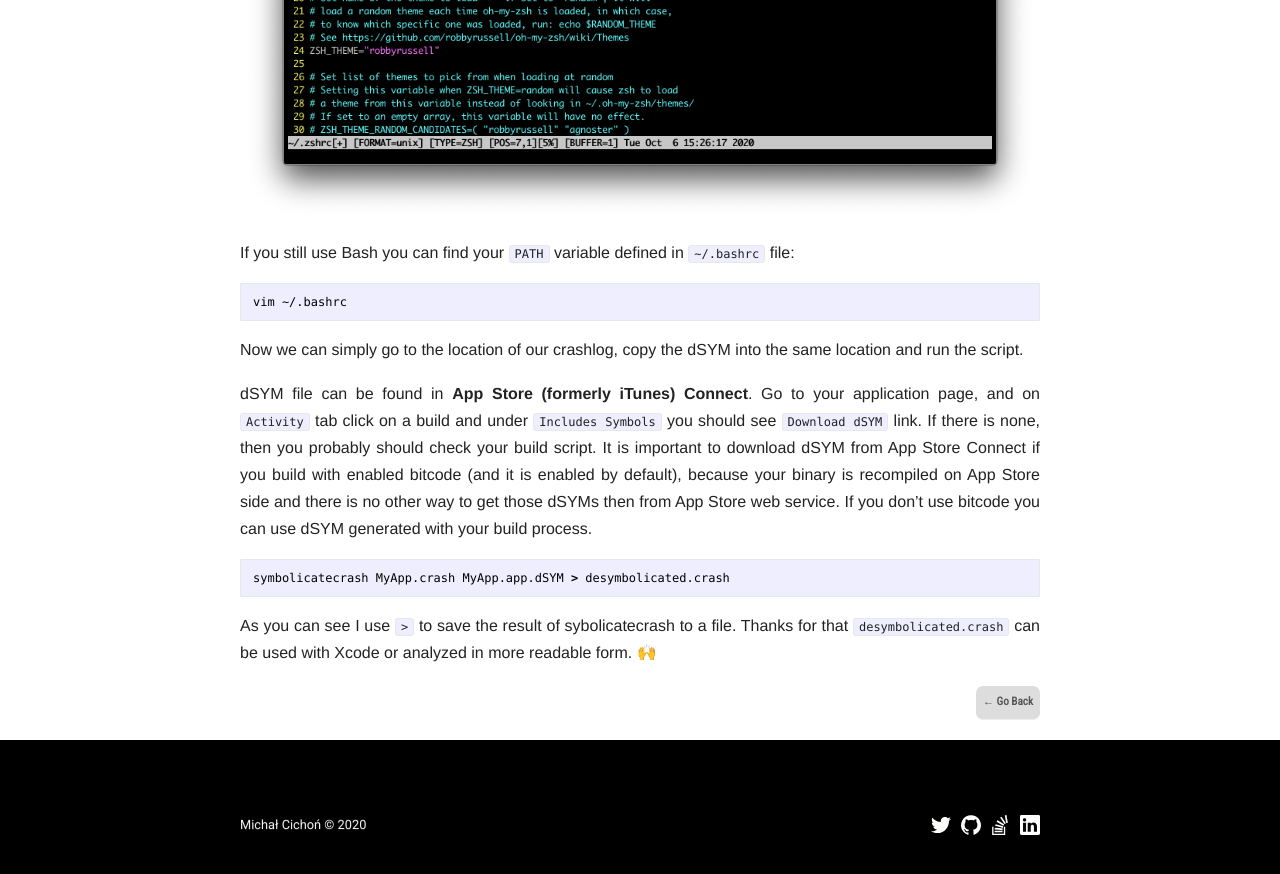
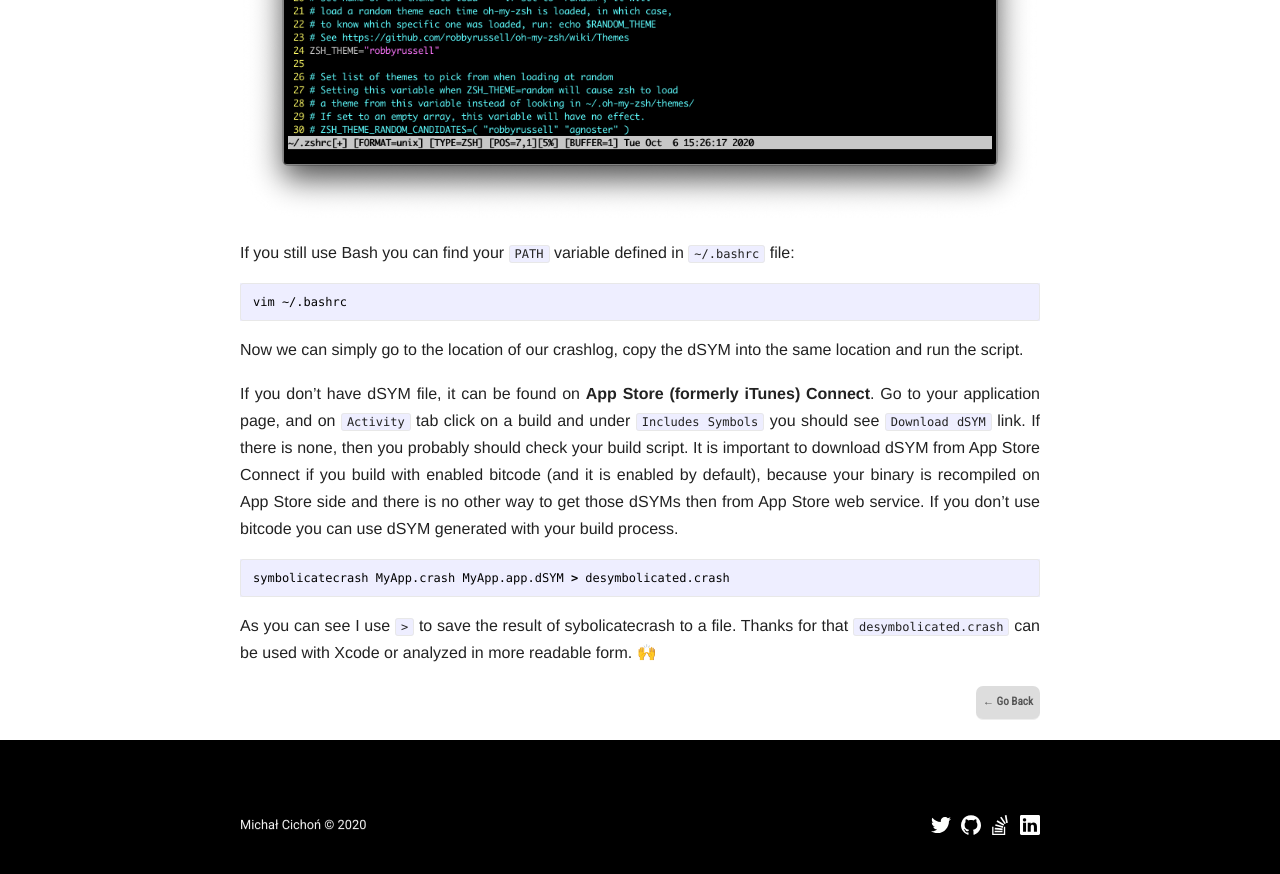
Before and after one commit to michalcichon/michalcichon.github.io, a Jekyll site: the page built from _posts/2020-03-18-symbolicate-crashes-locally.md, in a window 1280 px wide and 900 px high, scrolled down 1241 px. Shown: the top 874 px of the window. Built offline with Jekyll 4.4.1, drawn with Linux system fonts in a browser that asks for light colours; comment, search, counter and statistics services are not loaded.

Commit message:
Small change

````diff
--- a/_posts/2020-03-18-symbolicate-crashes-locally.md
+++ b/_posts/2020-03-18-symbolicate-crashes-locally.md
@@ -39,7 +39,7 @@ vim ~/.bashrc
 
 Now we can simply go to the location of our crashlog, copy the dSYM into the same location and run the script.
 
-dSYM file can be found in **App Store (formerly iTunes) Connect**. Go to your application page, and on `Activity` tab click on a build and under `Includes Symbols` you should see `Download dSYM` link. If there is none, then you probably should check your build script. It is important to download dSYM from App Store Connect if you build with enabled bitcode (and it is enabled by default), because your binary is recompiled on App Store side and there is no other way to get those dSYMs then from App Store web service. If you don't use bitcode you can use dSYM generated with your build process.
+If you don't have dSYM file, it can be found on **App Store (formerly iTunes) Connect**. Go to your application page, and on `Activity` tab click on a build and under `Includes Symbols` you should see `Download dSYM` link. If there is none, then you probably should check your build script. It is important to download dSYM from App Store Connect if you build with enabled bitcode (and it is enabled by default), because your binary is recompiled on App Store side and there is no other way to get those dSYMs then from App Store web service. If you don't use bitcode you can use dSYM generated with your build process.
 
 ```sh
 symbolicatecrash MyApp.crash MyApp.app.dSYM > desymbolicated.crash
````
